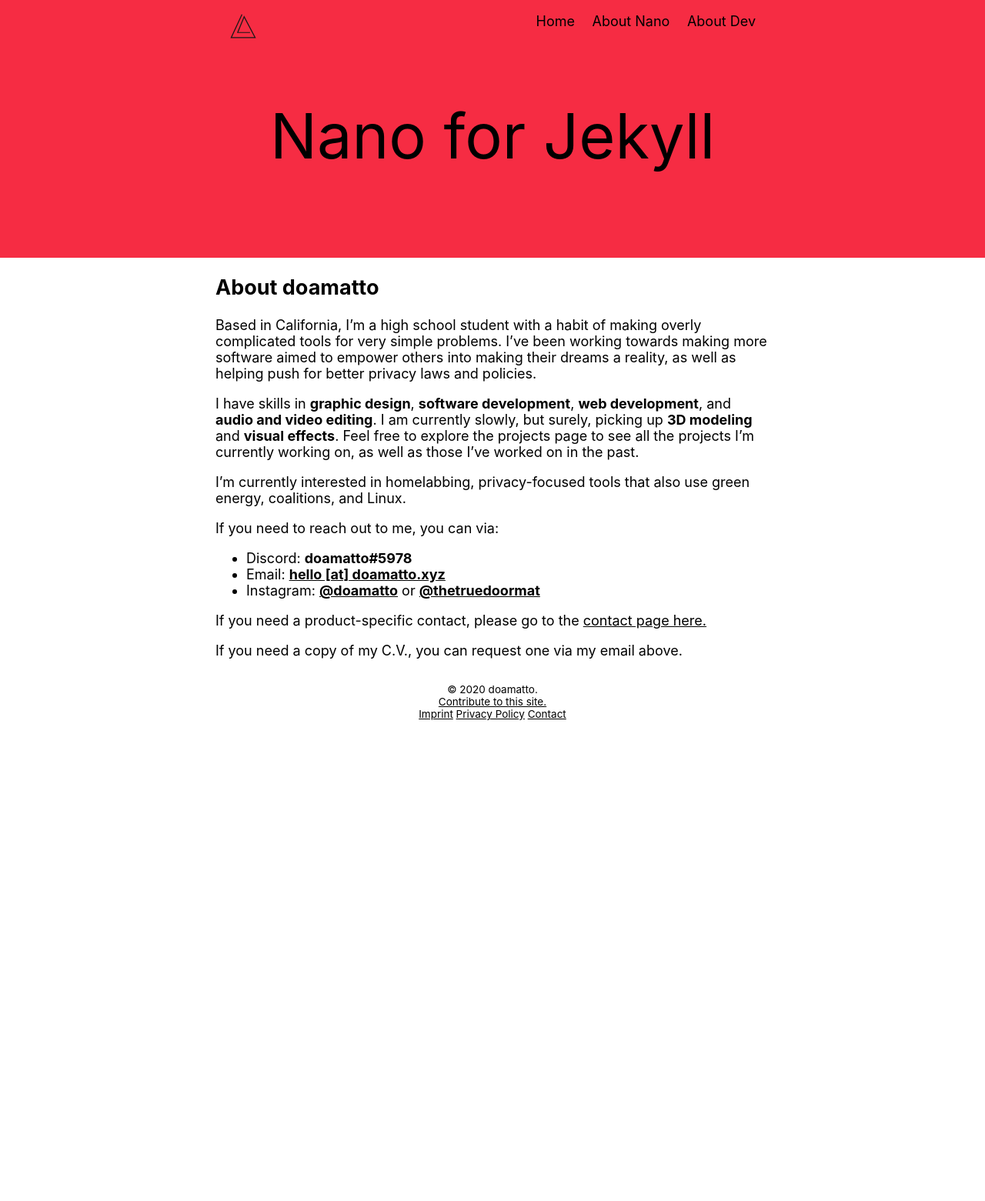
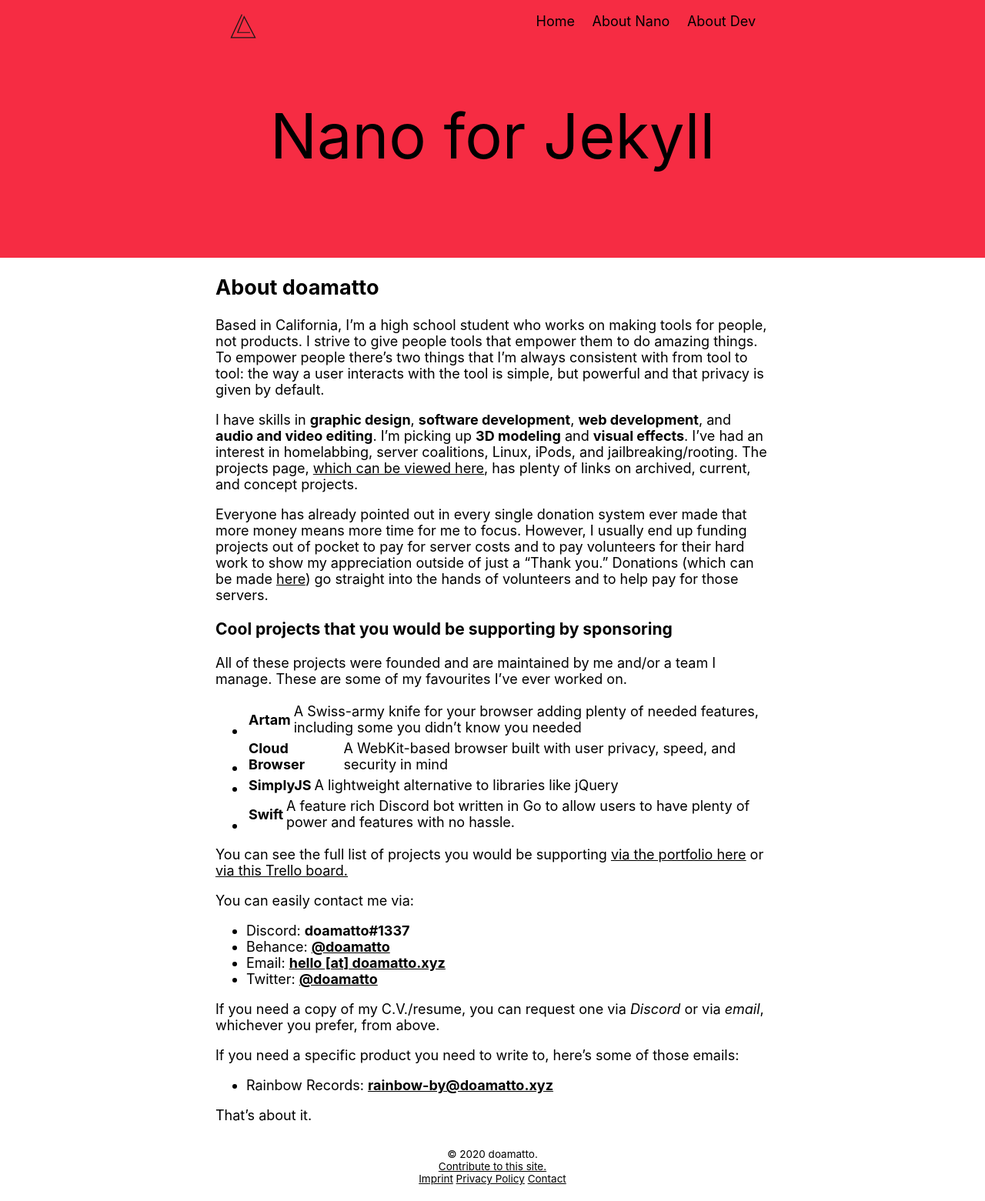
Before and after one commit to fossabot/nano, a Jekyll site: the page built from about.md, in a window 1280 px wide. Shown: the whole page at 77% size. Built offline with Jekyll 4.4.1, drawn with Linux system fonts in a browser that asks for light colours; some web fonts are replaced; before the commit the page ends 957 px from its top, so only the background shows below that.

Commit message:
Fixing word wrap issues with lists on page

```diff
--- a/_sass/_theme.scss
+++ b/_sass/_theme.scss
@@ -27,6 +27,11 @@
     a:hover {
         color: $DARKlinkHoverColour;
     }
+}
+
+// Lists on Pages
+.container li, ul {
+    word-wrap: normal;
 }
 
 // Site Header (_includes/site-header.html)
--- a/about.md
+++ b/about.md
@@ -3,18 +3,32 @@ layout: page
 title: About doamatto
 ---
 
-Based in California, I'm a high school student with a habit of making overly complicated tools for very simple problems. I've been working towards making more software aimed to empower others into making their dreams a reality, as well as helping push for better privacy laws and policies.
+Based in California, I'm a high school student who works on making tools for people, not products. I strive to give people tools that empower them to do amazing things. To empower people there's two things that I'm always consistent with from tool to tool: the way a user interacts with the tool is simple, but powerful and that privacy is given by default.
 
-I have skills in **graphic design**, **software development**, **web development**, and **audio and video editing**. I am currently slowly, but surely, picking up **3D modeling** and **visual effects**. Feel free to explore the projects page to see all the projects I'm currently working on, as well as those I've worked on in the past.
+I have skills in **graphic design**, **software development**, **web development**, and **audio and video editing**. I’m picking up **3D modeling** and **visual effects**. I've had an interest in homelabbing, server coalitions, Linux, iPods, and jailbreaking/rooting. The projects page, [which can be viewed here](/projects), has plenty of links on archived, current, and concept projects.
 
-I'm currently interested in homelabbing, privacy-focused tools that also use green energy, coalitions, and Linux.
+Everyone has already pointed out in every single donation system ever made that more money means more time for me to focus. However, I usually end up funding projects out of pocket to pay for server costs and to pay volunteers for their hard work to show my appreciation outside of just a "Thank you." Donations (which can be made [here](https://github.com/sponsors/doamatto)) go straight into the hands of volunteers and to help pay for those servers.
 
-If you need to reach out to me, you can via:
+### Cool projects that you would be supporting by sponsoring
+All of these projects were founded and are maintained by me and/or a team I manage. These are some of my favourites I've ever worked on.
 
-- Discord: **doamatto#5978**
-- Email: **[hello [at] doamatto.xyz](mailto:hello@doamatto.xyz)**
-- Instagram: **[@doamatto](https://instagr.am/doamatto)** or **[@thetruedoormat](https://instagr.am/thetruedoormat)**
+- **Artam** | A Swiss-army knife for your browser adding plenty of needed features, including some you didn't know you needed
+- **Cloud Browser** | A WebKit-based browser built with user privacy, speed, and security in mind
+- **SimplyJS** | A lightweight alternative to libraries like jQuery
+- **Swift** | A feature rich Discord bot written in Go to allow users to have plenty of power and features with no hassle.
 
-If you need a product-specific contact, please go to the [contact page here.](https://doamatto.xyz/contact)
+You can see the full list of projects you would be supporting [via the portfolio here](/projects) or [via this Trello board.](https://trello.com/b/gODKGO1o/)
 
-If you need a copy of my C.V., you can request one via my email above.
+You can easily contact me via:
+- Discord: **doamatto#1337**
+- Behance: **[@doamatto](https://be.net/doamatto)**
+- Email: **[hello \[at\] doamatto.xyz](mailto:hello@doamatto.xyz)**
+- Twitter: **[@doamatto](https://twitter.com/doamatto)**
+
+If you need a copy of my C.V./resume, you can request one via *Discord* or via *email*, whichever you prefer, from above.
+
+If you need a specific product you need to write to, here's some of those emails:
+
+- Rainbow Records: **[rainbow-by@doamatto.xyz](mailto:rainbow-by@doamatto.xyz)**
+
+That's about it.
```
